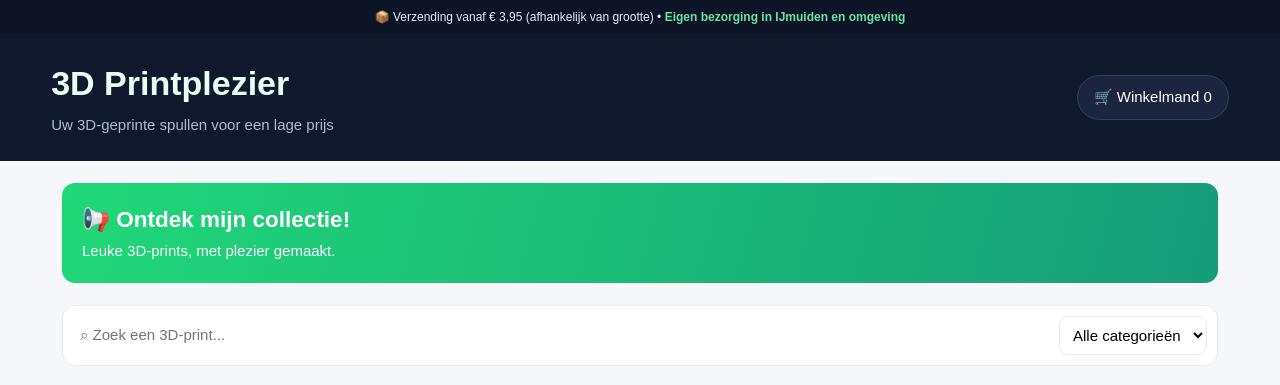
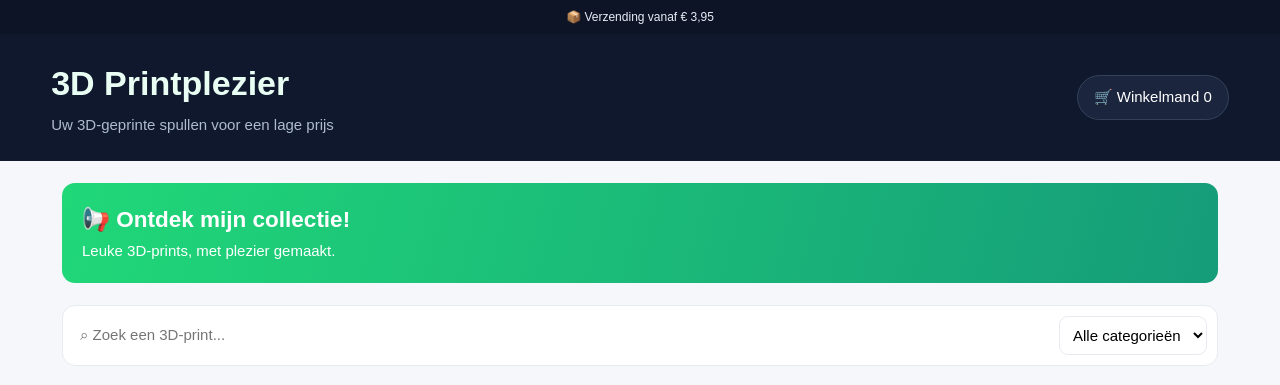
Before and after one commit to matspeeters-cmyk/3D-Printplezier-, a plain HTML site: page index.html in a window 1280 px wide. Shown: the top 385 px of the page. Drawn offline with Linux system fonts and the light colour scheme.

Commit message:
Update delivery information in index.html
Removed delivery information from the header.

```diff
--- a/index.html
+++ b/index.html
@@ -361,8 +361,7 @@ footer a { color:#8ce9bc; }
 <body>
 
 <div class="topline">
-  📦 Verzending vanaf € 3,95 (afhankelijk van grootte) •
-  <strong>Eigen bezorging in IJmuiden en omgeving</strong>
+  📦 Verzending vanaf € 3,95
 </div>
 
 <header class="header">
```
